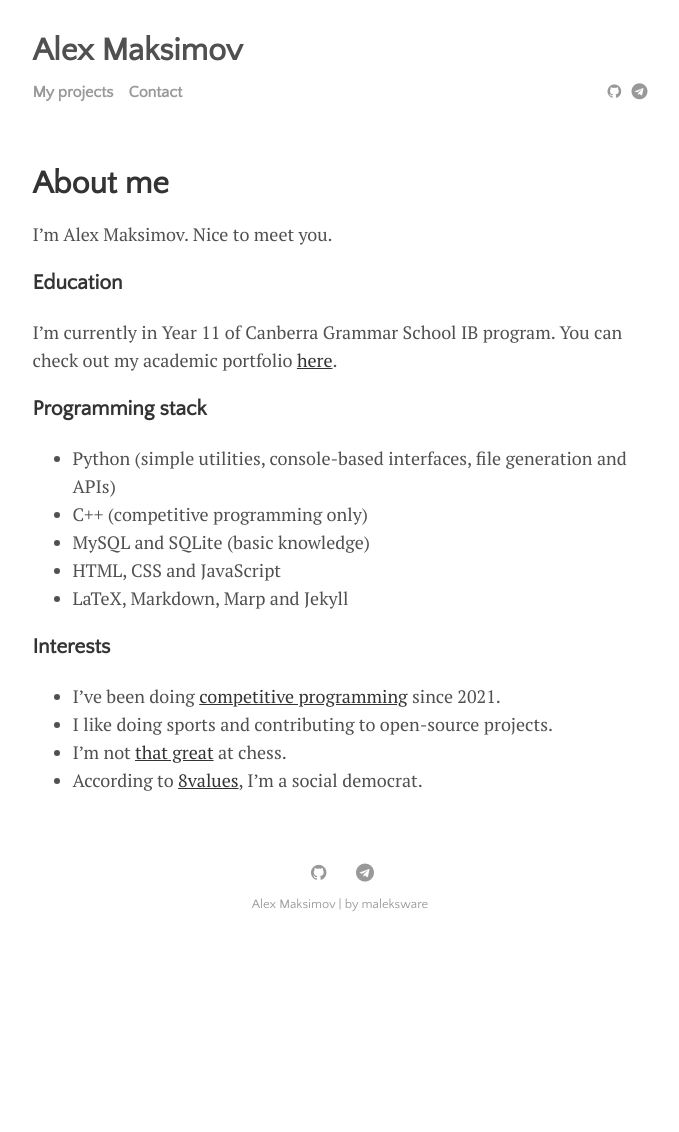
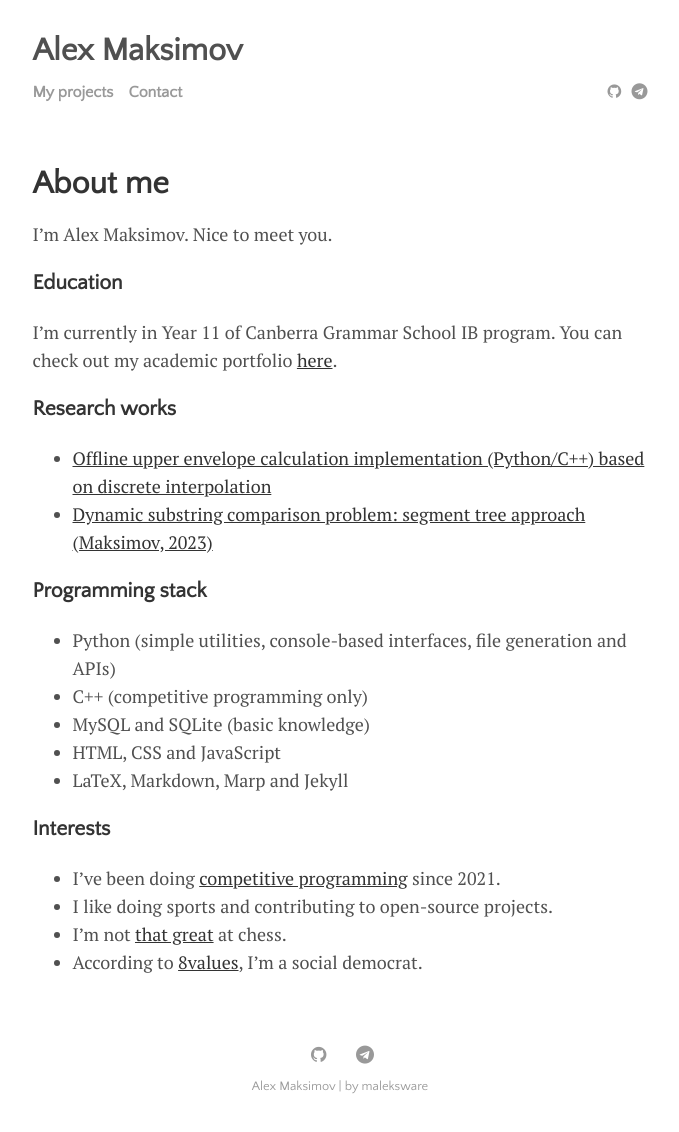
Before and after one commit to ASMaksimov2007/about, a Jekyll site: the page built from index.md, in a window 1280 px wide. Shown: the whole page, without its empty margins (300-979 px from the left). Built offline with Jekyll 4.4.1, drawn with Linux system fonts in a browser that asks for light colours; before the commit the page ends 950 px from its top, so only the background shows below that.

Commit message:
Update index.md

```diff
--- a/index.md
+++ b/index.md
@@ -8,6 +8,11 @@ I'm Alex Maksimov. Nice to meet you.
 ### Education
 
 I'm currently in Year 11 of Canberra Grammar School IB program. You can check out my academic portfolio [here](https://maleksware.github.io/portfolio-alex).
+
+### Research works
+
+- [Offline upper envelope calculation implementation (Python/C++) based on discrete interpolation](https://github.com/maleksware/upper-envelope)
+- [Dynamic substring comparison problem: segment tree approach (Maksimov, 2023)](https://github.com/maleksware/hash-segtree)
 
 ### Programming stack
 
```
